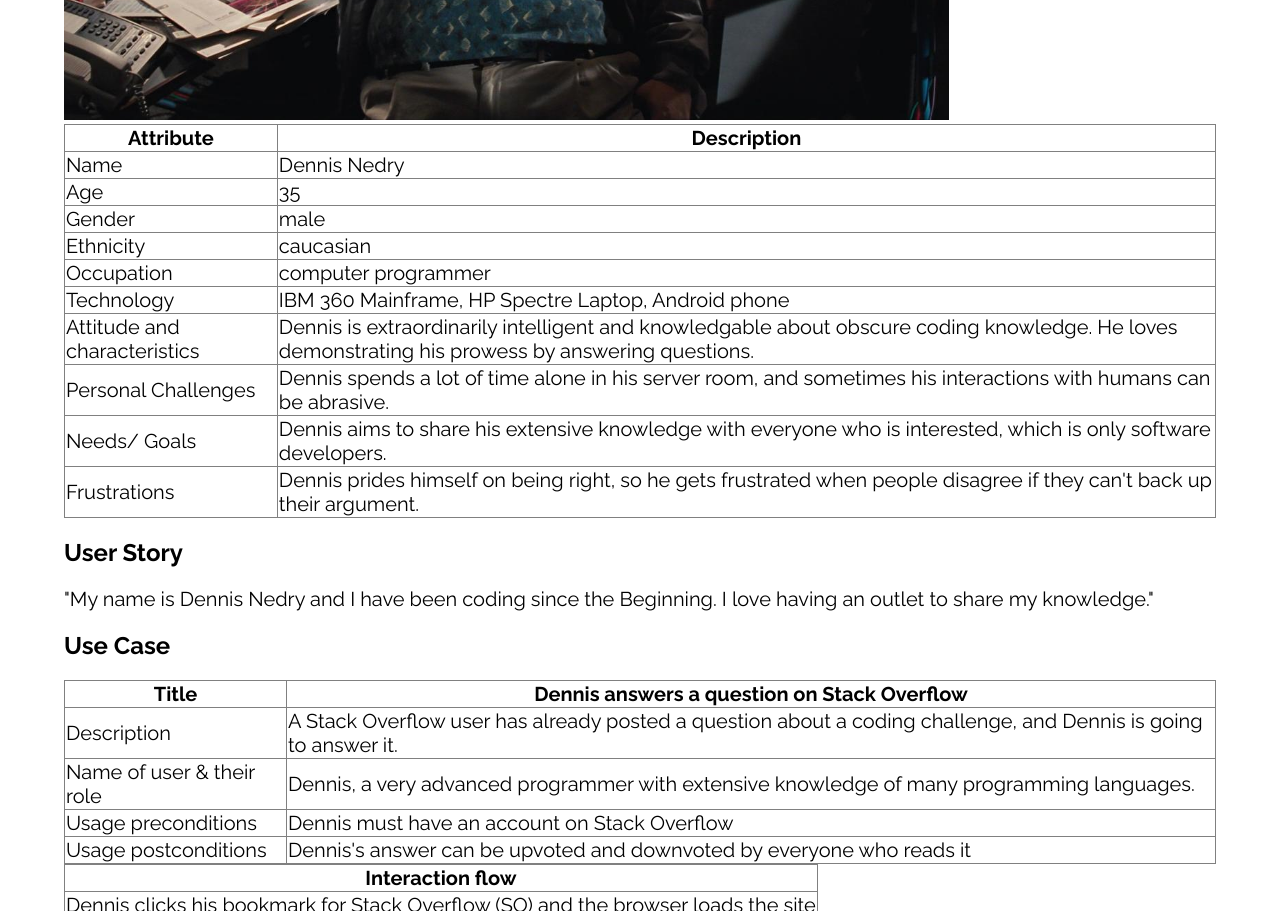
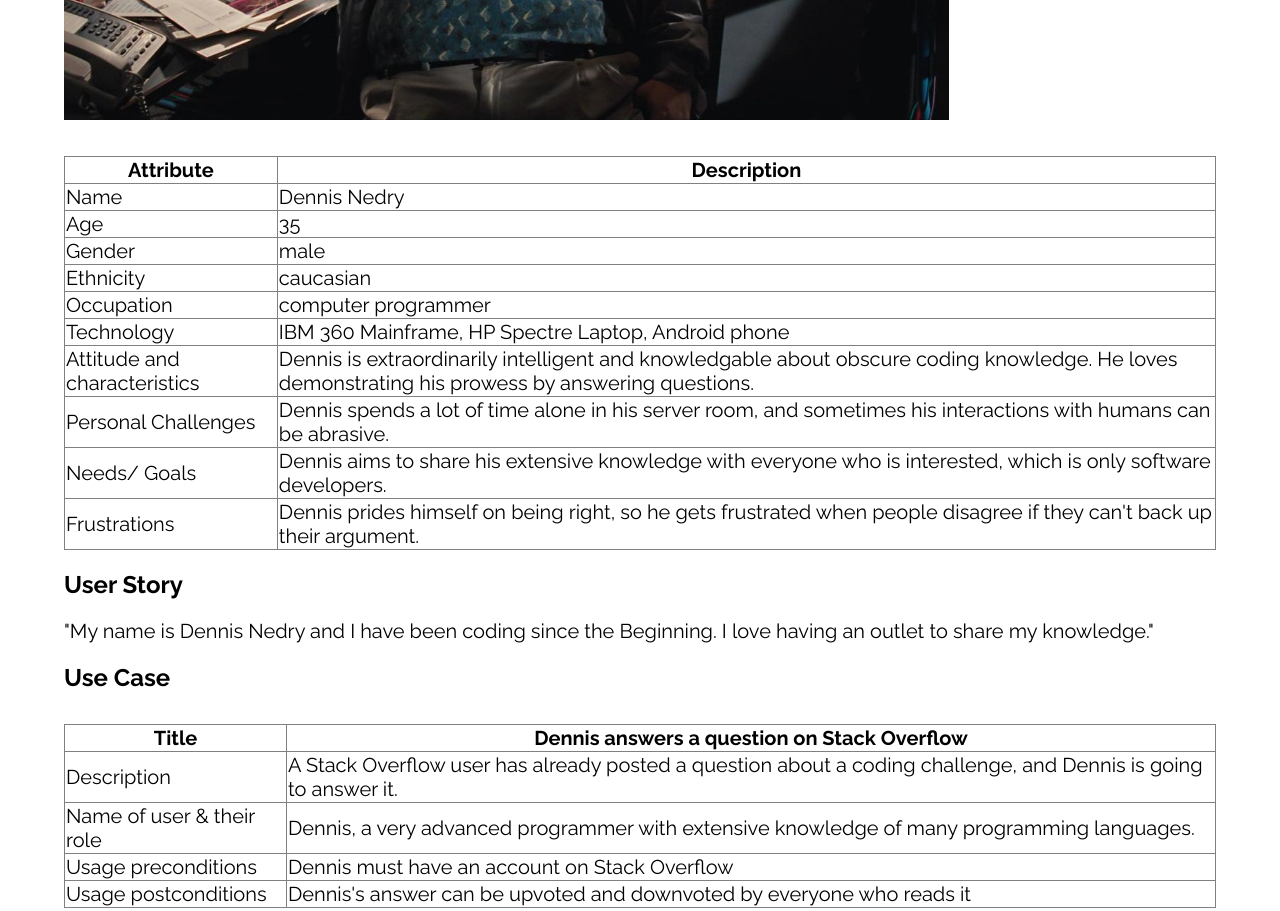
Before and after one commit to JaerenTredway/data-design, a plain HTML site: page epic/dennis-nedry.html in a window 1280 px wide. Shown: the part 580-1491 px from the top of the page. Drawn offline with Linux system fonts and the light colour scheme.

```diff
--- a/epic/style.css
+++ b/epic/style.css
@@ -16,3 +16,7 @@
 p {
   font-size: 1.25rem;
 }
+
+table {
+  margin-top: 2rem;
+}
```
